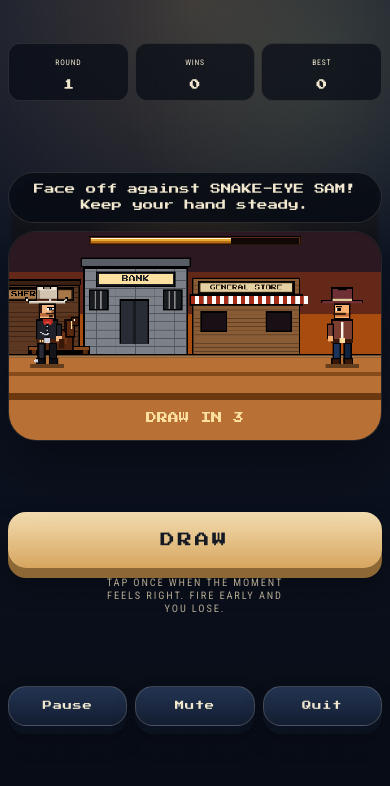
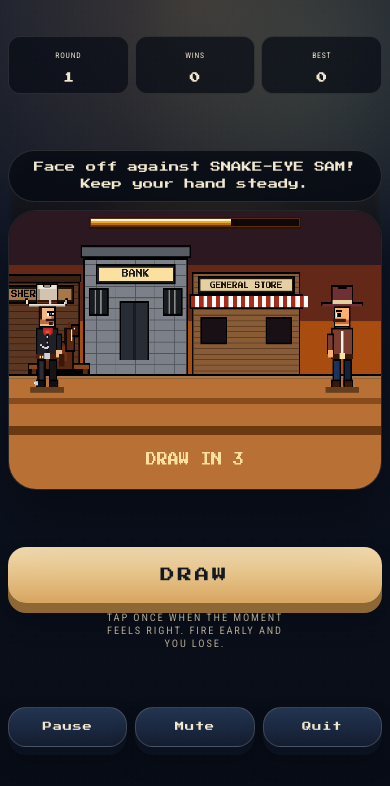
Before and after one commit to miketam76/midnight-spur, a plain HTML site: page index.html in a window 390 px wide. Both pictures are taken after a click on the button "Start Game". Drawn offline with Linux system fonts and the light colour scheme.

Commit message:
Adjusted 480px viewpoint to fix height and aspect ratio to better fit in a 4/3 aspect

```diff
--- a/styles.css
+++ b/styles.css
@@ -447,9 +447,12 @@ canvas {
 }
 
 /* Extra Tight Viewports / Small Displays (<= 400px) */
-@media (max-width: 400px) {
-    canvas {
-        max-height: 32vh;
+@media (max-width: 480px) {
+
+    canvas,
+    .canvas-container {
+        max-height: 48vh;
+        aspect-ratio: 4/3;
     }
 
     .hud-label {
```
